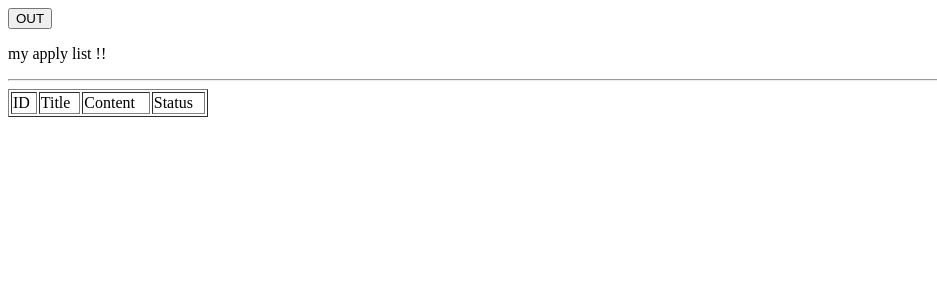
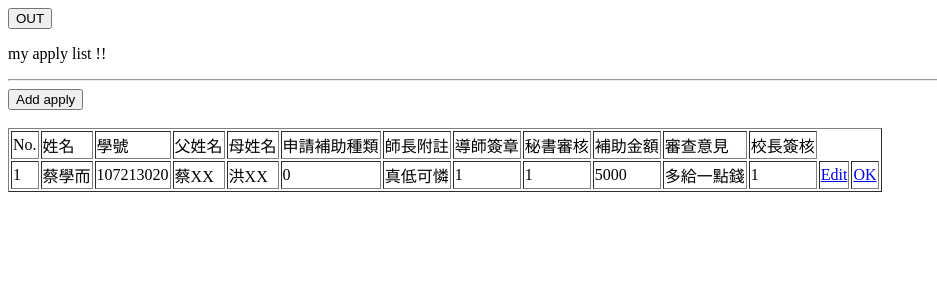
Before and after one commit to shiueer/-, a PHP site: page /listtodo_student.php in a window 1280 px wide. Shown: the top 300 px of the page, without its empty margins (0-937 px from the left). Run offline with PHP 8.4, Linux system fonts and the light colour scheme; data comes from the database, SQL or seed files in the repository; data that the repository does not hold is empty.

Commit message:
update and correct the form and page for student

```diff
--- a/listtodo_student.php
+++ b/listtodo_student.php
@@ -1,7 +1,7 @@
 <?php
 session_start();
 require("dbconnect.php");
-$sql = "select * from todolist where Status = 0;";
+$sql = "select * from apply_content;";
 $result=mysqli_query($conn,$sql) or die("DB Error: Cannot retrieve message.");
 ?>
 <!DOCTYPE html PUBLIC "-//W3C//DTD XHTML 1.0 Transitional//EN" "http://www.w3.org/TR/xhtml1/DTD/xhtml1-transitional.dtd">
@@ -15,19 +15,38 @@ $result=mysqli_query($conn,$sql) or die("DB Error: Cannot retrieve message.");
 <a href="loginForm.php"><button>OUT</button></a>
 <p>my apply list !! </p>
 <hr/>
-<table width="200" border="1">
+<a href="addTask.php"><button>Add apply</button></a><br>
+
+<br><table width="auto" border="1">
   <tr>
-    <td>ID</td>
-    <td>Title</td>
-    <td>Content</td>
-    <td>Status</td>
+    <td>No.</td>
+    <td>姓名</td>
+    <td>學號</td>
+    <td>父姓名</td>
+    <td>母姓名</td>
+    <td>申請補助種類</td>
+    <td>師長附註</td>
+    <td>導師簽章</td>
+    <td>秘書審核</td>
+    <td>補助金額</td>
+    <td>審查意見</td>
+    <td>校長簽核</td>
   </tr>
 <?php
 while (	$rs=mysqli_fetch_assoc($result)) {
 	echo "<tr><td>" . $rs['ID'] . "</td>";
-	echo "<td>{$rs['Title']}</td>";
-	echo "<td>" , $rs['Content'], "</td>";
-  echo "<td>" . $rs['Status'] ,"</td>";
+	echo "<td>{$rs['Name']}</td>";
+	echo "<td>" , $rs['sID'], "</td>";
+  echo "<td>" . $rs['FName'] ,"</td>";
+  echo "<td>" . $rs['MName'] ,"</td>";
+  echo "<td>" . $rs['Income_status'] ,"</td>";
+  echo "<td>" . $rs['Note'] ,"</td>";
+  echo "<td>" . $rs['T_admit'] ,"</td>";
+  echo "<td>" . $rs['S_admit'] ,"</td>";
+  echo "<td>" . $rs['Amount'] ,"</td>";
+  echo "<td>" . $rs['S_note'] ,"</td>";
+  echo "<td>" . $rs['P_admit'] ,"</td>";
+  echo "<td><a href= 'editTask.php?ID={$rs['ID']}'>Edit</a>". "</td>";
   echo "<td><a href= 'listtoset_employee.php?ID={$rs['ID']}'>OK</a>". "</td></tr>";
 }
 ?>
```
